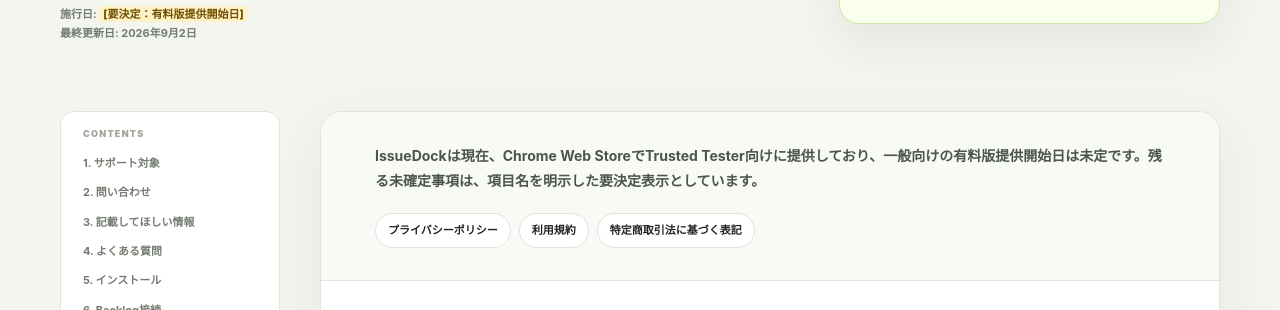
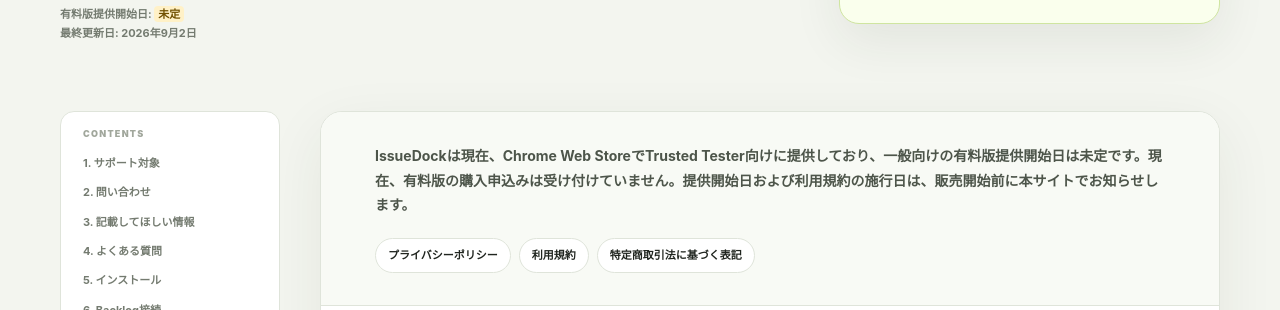
Before and after one commit to gorbachov/backlog.issue.dock.site, a plain HTML site: page support/index.html in a window 1280 px wide. Shown: the part 451-761 px from the top of the page. Drawn offline with Linux system fonts and the light colour scheme.

Commit message:
サポートを公開用表示に更新

```diff
--- a/support/index.html
+++ b/support/index.html
@@ -38,7 +38,7 @@
             <p class="policy-lead">
               使い方、不具合、データの取り扱い、契約に関する案内と、安全な問い合わせ方法をまとめています。
             </p>
-            <p class="policy-date">施行日: <span class="pending">[要決定：有料版提供開始日]</span><br />最終更新日: 2026年9月2日</p>
+            <p class="policy-date">有料版提供開始日: <span class="pending">未定</span><br />最終更新日: 2026年9月2日</p>
           </div>
           <aside class="privacy-summary" aria-label="問い合わせ時の重要事項">
             <p class="summary-label">CONTACT SAFELY</p>
@@ -72,7 +72,7 @@
 
         <article class="policy-card">
           <div class="policy-intro">
-            IssueDockは現在、Chrome Web StoreでTrusted Tester向けに提供しており、一般向けの有料版提供開始日は未定です。残る未確定事項は、項目名を明示した要決定表示としています。
+            IssueDockは現在、Chrome Web StoreでTrusted Tester向けに提供しており、一般向けの有料版提供開始日は未定です。現在、有料版の購入申込みは受け付けていません。提供開始日および利用規約の施行日は、販売開始前に本サイトでお知らせします。
             <nav class="related-links" aria-label="法務・サポートページ">
               <a href="../privacy/">プライバシーポリシー</a>
               <a href="../terms/">利用規約</a>
@@ -125,7 +125,7 @@
 
           <section id="installation">
             <h2>5. インストール方法</h2>
-            <p>IssueDockのChrome Web Store Item IDは <code>ciglfijkdakeeaahlbnhpbaalljbnepd</code> で、<a href="https://chromewebstore.google.com/detail/ciglfijkdakeeaahlbnhpbaalljbnepd">Chrome Web Store掲載ページ</a>は現在Trusted Tester向けです。一般向け提供開始日は <span class="pending">[要決定：有料版提供開始日]</span> です。Googleがサポートしているデスクトップ版Google Chromeを利用できるWindows、macOS、LinuxおよびChromeOSに対応します。Android・iOSなどのモバイル環境には対応しません。Google Chrome 102以上（最新版推奨）が必要で、Google Chrome以外のChromium系ブラウザは動作保証の対象外です。利用可能になった掲載ページをChromeで開き、「Chromeに追加」を選び、表示される権限を確認してインストールしてください。配布元とItem IDが一致することを確認してください。</p>
+            <p>IssueDockのChrome Web Store Item IDは <code>ciglfijkdakeeaahlbnhpbaalljbnepd</code> で、<a href="https://chromewebstore.google.com/detail/ciglfijkdakeeaahlbnhpbaalljbnepd">Chrome Web Store掲載ページ</a>は現在Trusted Tester向けです。一般向け提供開始日は <span class="pending">未定</span> です。Googleがサポートしているデスクトップ版Google Chromeを利用できるWindows、macOS、LinuxおよびChromeOSに対応します。Android・iOSなどのモバイル環境には対応しません。Google Chrome 102以上（最新版推奨）が必要で、Google Chrome以外のChromium系ブラウザは動作保証の対象外です。利用可能になった掲載ページをChromeで開き、「Chromeに追加」を選び、表示される権限を確認してインストールしてください。配布元とItem IDが一致することを確認してください。</p>
           </section>
 
           <section id="connection">
```
